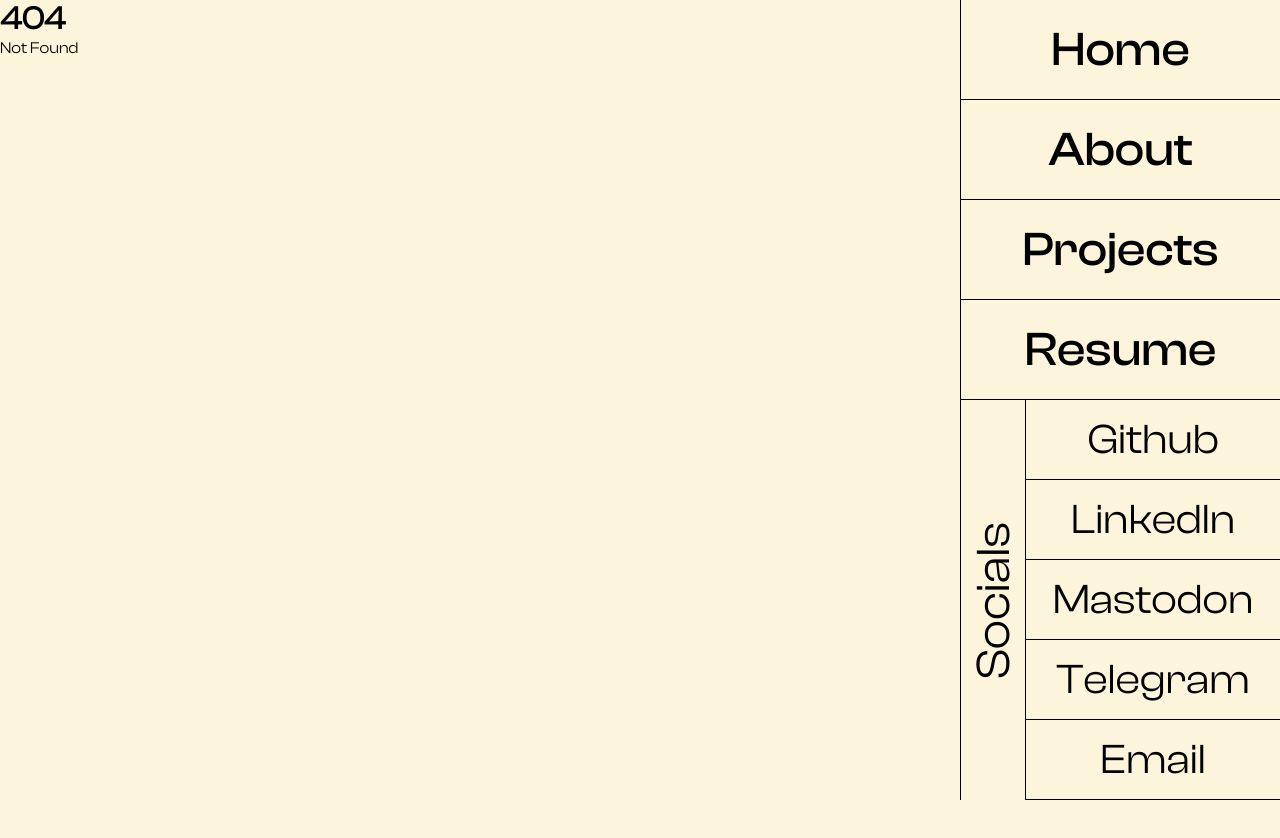
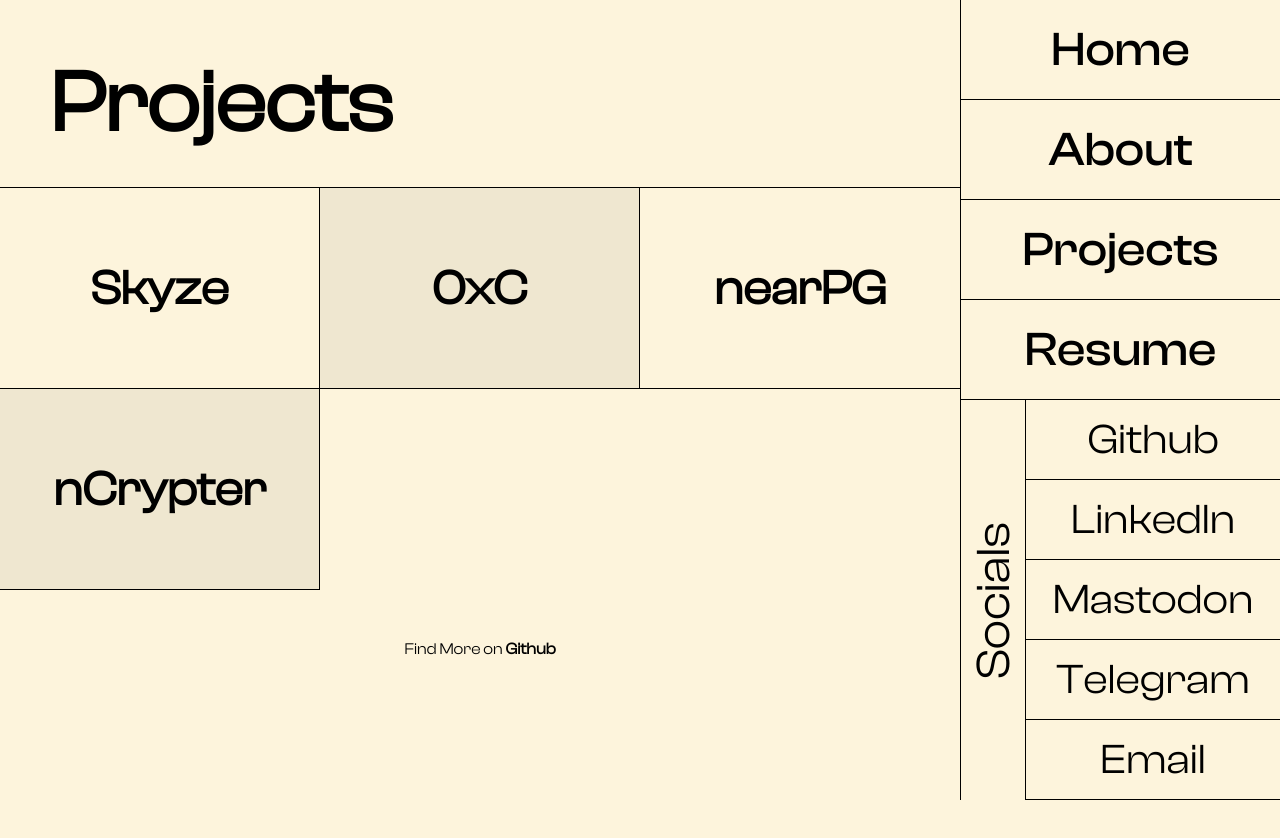
Before and after one commit to n1ved/portfolioV3, a SvelteKit app: page /projects in a window 1280 px wide. Before the commit this address had no page. Shown: the top 838 px of the page. Before the commit the page ends 800 px from the top, so only its background shows below. Built offline with nearby package versions, Linux system fonts and the light colour scheme.

Commit message:
(page) Projects

```diff
--- /dev/null
+++ b/src/routes/projects/+page.svelte
@@ -0,0 +1,192 @@
+<script>
+    const projects = [
+        {
+            name : "Skyze",
+            desc : "A simple and elegant weather app",
+            tech : ["Flutter","OpenWeatherAPI"],
+            gh   : "https://github.com/n1ved/skyze",
+            down : "https://github.com/n1ved/skyze/releases/latest",
+            isLive : false
+        },
+        {
+            name : "0xC",
+            desc : "A client to upload and keep track of files in 0x0 instance",
+            tech : ["Flutter","Hive"],
+            gh   : "https://github.com/n1ved/0xC",
+            down : "https://github.com/n1ved/0xC/releases/latest",
+            isLive : false
+        },
+        {
+            name : "nearPG",
+            desc : "A simple hostel finder app with user uploaded data",
+            tech : ["ReactJS","Firebase"],
+            gh   : "https://github.com/n1ved/nearpg",
+            down : "https://nearpg.vercel.app",
+            isLive : true
+        },
+        {
+            name : "nCrypter",
+            desc : "C++ ASCII Based text cyphering tool",
+            tech : ["C++"],
+            gh   : "https://github.com/n1ved/ncrypter",
+            down : "https://github.com/n1ved/ncrypter/releases/latest",
+            isLive: false
+        }
+    ]
+</script>
+<div class="main">
+    <h1 class="title">Projects</h1>
+    <div class="projects">
+        {#each projects as p}
+            <div class="project">
+                <h2>{p.name}</h2>
+                <div class="project-hover">
+                    <p>{p.desc}</p>
+                    <div class="blank"></div>
+                    <div class="tech">
+                        <b>Made With </b>
+                        {#each p.tech as t}
+                            <span>{t}</span>
+                            {#if p.tech.length > 1}
+                                {#if t !== p.tech[p.tech.length -1] && t !== p.tech[p.tech.length - 2]}
+                                    <span>,</span>
+                                {/if}
+                                {#if t === p.tech[p.tech.length - 2]}
+                                    <span> &amp; </span>
+                                {/if}
+                            {/if}
+                        {/each}
+                    </div>
+                    <div class="links">
+                        <a href={p.gh} target="_blank">Github</a>
+                        <a href={p.down} target="_blank">
+                            {#if p.isLive}
+                                Live
+                            {:else}
+                                Download
+                            {/if}
+                        </a>
+                    </div>
+                </div>
+            </div>
+        {/each}
+    </div>
+    <div class="footer">
+        Find More on <b>Github</b>
+    </div>
+</div>
+
+<style>
+    .main {
+        display: flex;
+        flex-direction: column;
+        align-items: flex-start;
+        justify-content: flex-start;
+        max-width: 75vw;
+        min-height: 100vh;
+        box-sizing: border-box;
+        margin-top: 50px;
+    }
+
+    .title {
+        font-size: 86px;
+        font-weight: 700;
+        margin-left: 50px;
+    }
+
+    .projects{
+        width: 75vw;
+        margin-top: 30px;
+        box-sizing: border-box;
+        border-top: 1px solid black;
+        display: grid;
+        grid-template-columns: 1fr 1fr 1fr;
+    }
+
+    .project{
+        display: flex;
+        flex-direction: column;
+        align-items: center;
+        justify-content: center;
+        height: 200px;
+        border-bottom: 1px solid black;
+        border-right: 1px solid black;
+        font-size: 32px;
+    }
+
+    .project:nth-child(2n){
+        background-color: #1E1E1E0F;
+    }
+
+    .project:nth-child(3n){
+        border-right: 0;
+    }
+    .project:hover h2{
+        display: none;
+    }
+    .project-hover{
+        opacity: 0;
+        display: none;
+    }
+
+    .project:hover .project-hover{
+        display: flex;
+        flex-direction: column;
+        align-items: flex-start;
+        justify-content: flex-end;
+        min-height: 200px;
+        width: 100%;
+        font-size: 20px;
+        box-sizing: border-box;
+        opacity: 1;
+        transition: opacity 0.5s;
+        transition-delay: 0.5s;
+    }
+    .project-hover p{
+        padding: 10px;
+        justify-self: flex-start;
+    }
+    .blank{
+        height: 100%;
+        width: 100%;
+    }
+    .tech{
+        justify-self: flex-end;
+        padding: 10px;
+    }
+
+    .links{
+        display: flex;
+        flex-direction: row;
+        justify-content: space-evenly;
+        width: 100%;
+        height: fit-content;
+        border-top: 1px solid black;
+
+    }
+    .links a{
+        width: 100%;
+        text-align: center;
+        text-decoration: none;
+        color: black;
+        font-size: 24px;
+        font-weight: 400;
+        padding: 10px;
+    }
+
+    .links a:first-child{
+        border-right: 1px solid black;
+    }
+
+    .links a:hover{
+        transition: all 0.5s;
+        background-color: black;
+        color: #FDF4DC;
+    }
+    .footer{
+        align-self: center;
+        padding-top: 50px;
+    }
+
+
+</style>
```
